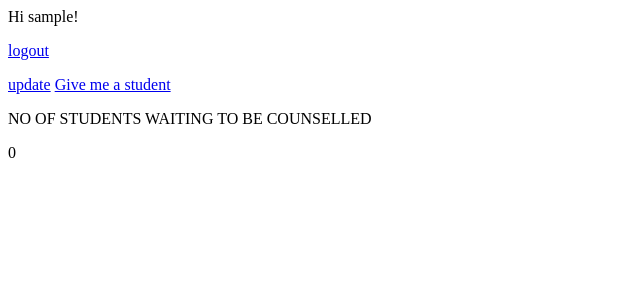
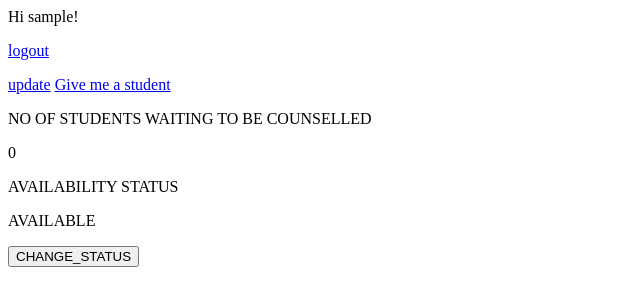
Before and after one commit to sravi1210/Anonymous-Counselling, a Django app: page /chat/counsellor in a window 1280 px wide. Shown: the top 306 px of the page, without its empty margins (0-640 px from the left). Run offline with Django 3.2, Linux system fonts and the light colour scheme; the visitor is signed in with stand-in values (Sample User, id 1); data comes from the database, SQL or seed files in the repository; data that the repository does not hold is empty; some libraries are stand-ins or nearby versions.

Commit message:
Counsellor_Availabilty option added.

```diff
--- a/portal/chat/templates/counsellor.html
+++ b/portal/chat/templates/counsellor.html
@@ -11,6 +11,21 @@
   <a href="{% url 'Recent' %}" target="_blank">Give me a student</a>
 <p>NO OF STUDENTS WAITING TO BE COUNSELLED </p>
 <p class="students_waiting" id="students_waiting">NO OF STUDENTS WAITING TO BE COUNSELLED </p>
+<div>
+    <script>
+        console.log({{ m }});
+    </script>
+    <p>AVAILABILITY STATUS </p>
+    {% if m == 1 %}
+        <p>AVAILABLE</p>
+    {% else %}
+        <p>UNAVAILABLE</p>
+    {% endif %}
+<form method="post" >
+    {% csrf_token %}
+    <input type="submit" name="change_status"  value="CHANGE_STATUS" />
+</form>
+</div>
 {% else %}
   <p>You are not logged in,This is only for Counsellors.</p>
   <a href="{% url 'login' %}">LOGIN IF YOU ARE A COUNSELLOR</a>
--- a/portal/chat/urls.py
+++ b/portal/chat/urls.py
@@ -12,7 +12,7 @@ urlpatterns = [
     path('studentCounselling/', views.studentCounselling, name='studentCounselling'),
     path('Recent/', views.Recent, name='Recent'),
     path('chatroom_refresh/<uuid:chatroom_id>', views.messagerefresh, name='chatroomrefresh'),
-    path('counsellor',TemplateView.as_view(template_name='counsellor.html'), name='counsellor'),
+    path('counsellor',views.counsellor_portal, name='counsellor'),
     path('student',TemplateView.as_view(template_name='student.html'), name='student'),
     path('waiting_students', views.available_chatroom, name='waiting_students'),
 ]
--- a/portal/chat/views.py
+++ b/portal/chat/views.py
@@ -18,6 +18,7 @@ from django.urls import reverse
 from django.utils.timezone import now
 from django.views.decorators.csrf import csrf_exempt
 
+
 class SignUpView(CreateView):
     form_class = Counsellorform
     success_url = reverse_lazy('login')
@@ -34,10 +35,10 @@ def Chat(request, chatroom_id):
     try:
         t = models.Chatroom.objects.get(pk=chatroom_id)
     except ObjectDoesNotExist:
-        if(request.user.is_authenticated):
+        if (request.user.is_authenticated):
             return HttpResponseRedirect(reverse('counsellor'))
         return HttpResponseRedirect(reverse('home'))
-    if request.user.is_authenticated==0:
+    if request.user.is_authenticated == 0:
         request.session.set_test_cookie()
         request.session['chatroom'] = Chatroom.objects.get(pk=chatroom_id).Student.id
         request.session['last_activity'] = datetime.now()
@@ -58,7 +59,7 @@ def Chat(request, chatroom_id):
             form = Message(instance=messages)
             m = chat[0].messages_set.all()
 
-            return render(request, 'chat.html', context={'m': m, 'form': form , 'chatroomid': chatroom_id}, )
+            return render(request, 'chat.html', context={'m': m, 'form': form, 'chatroomid': chatroom_id}, )
         else:
             stud = Chatroom.objects.get(pk=chatroom_id).Student
             stud.delete()
@@ -73,16 +74,16 @@ def Chat(request, chatroom_id):
         return render(request, 'chat.html', args)
 
 
-
 def messagerefresh(request, chatroom_id):
     chat = Chatroom.objects.filter(pk=chatroom_id)
     m = chat[0].messages_set.all()
     m = serializers.serialize('json', m)
-    return JsonResponse({'m': m, 'chatroomid': chatroom_id},safe=False)
+    return JsonResponse({'m': m, 'chatroomid': chatroom_id}, safe=False)
+
 
 def studentCounselling(request):
     for m in models.counsellor.objects.all():
-        if m.user_status == 0:
+        if m.user_status == 1:
             stud = student.objects.create()
             stud.student_status = True
             stud.save()
@@ -99,10 +100,10 @@ def Recent(request):
         if (ac.count != 0):
             try:
 
-                availablechatroom = ac[0]  # 0 or n-1 dekh lio
+                availablechatroom = ac[0]
                 couns = counsellor.objects.get(pk=request.user.id)
                 availablechatroom.active_status = 1
-                availablechatroom.Counsellor = couns  # pta ni shi hoga ya nhi
+                availablechatroom.Counsellor = couns
                 chatroom_id = availablechatroom.Chatroom_id
                 availablechatroom.save()
                 couns.save()
@@ -113,8 +114,31 @@ def Recent(request):
         else:
             return HttpResponse("There are no students right now")
 
+
 def available_chatroom(request):
     if request.user.is_authenticated:
         data = Chatroom.objects.all().filter(active_status=0)
         data = serializers.serialize('json', data)
         return JsonResponse({'data': data})
+
+
+def counsellor_portal(request):
+    if request.method == 'POST':
+        if request.user.is_authenticated:
+            x = request.user
+            if x.user_status == 0:
+                x.user_status = 1
+            else:
+                x.user_status = 0
+            x.save()
+            return render(request, 'counsellor.html', context={'m': x.user_status, }, )
+        else:
+            return render(request, 'home.html')
+    else:
+        if request.user.is_authenticated:
+            x = request.user
+            x.user_status = 1
+            x.save()
+            return render(request, 'counsellor.html', context={'m': x.user_status, }, )
+        else:
+            return render(request, 'counsellor.html')
```
